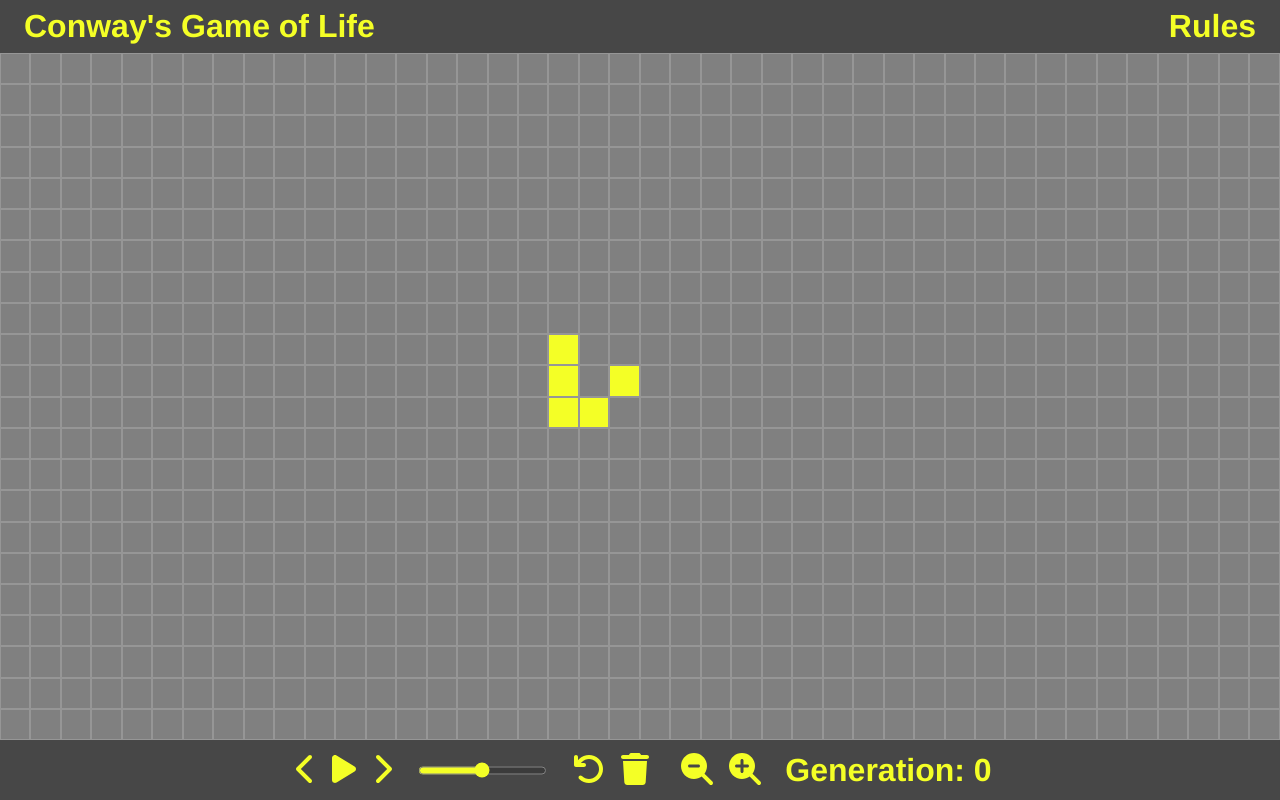
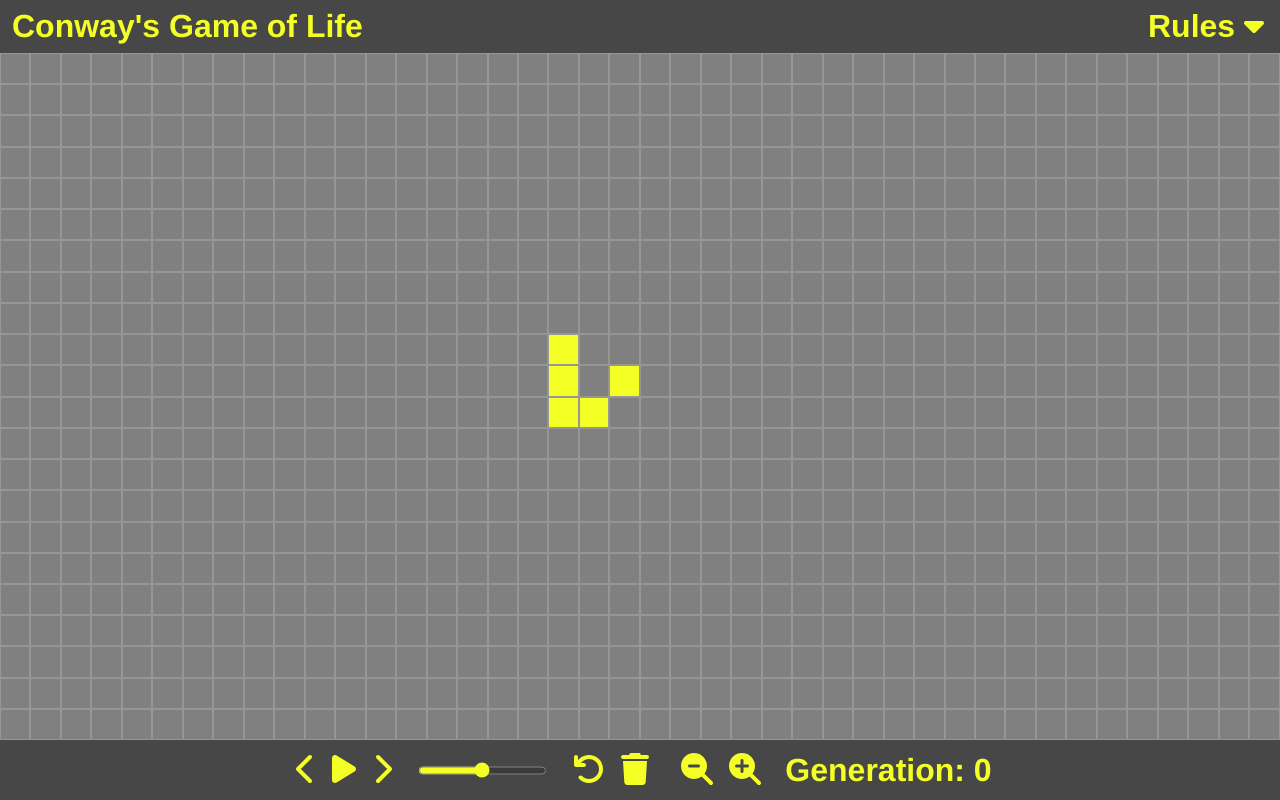
Before and after one commit to brombaut/game-of-life, a Vue app: page / in a window 1280 px wide. Built offline with nearby package versions, Linux system fonts and the light colour scheme.

Commit message:
Rules dropdown

```diff
--- a/src/components/GameHeader.vue
+++ b/src/components/GameHeader.vue
@@ -1,16 +1,19 @@
 <template>
   <header id="game-header">
-    <h1>Conway's Game of Life</h1>
-    <h1>Rules</h1>
+    <h1 class="title">Conway's Game of Life</h1>
+    <RulesPane />
   </header>
 </template>
 
 <script lang="ts">
 import { defineComponent } from 'vue';
+import RulesPane from "@/components/RulesPane.vue"
 
 export default defineComponent({
   name: "GameHeader",
-
+  components: {
+    RulesPane,
+  },
 });
 </script>
 
@@ -23,12 +26,11 @@ export default defineComponent({
   display: flex;
   flex-direction: row;
   justify-content: space-between;
-  padding: 0 16px;
+  // padding: 0 16px;
 
-  h1 {
-    padding: 8px;
+  .title {
+    padding: 8px 12px;
     color: $primary;
-
   }
 }
 
--- /dev/null
+++ b/src/components/RulesPane.vue
@@ -0,0 +1,92 @@
+<template>
+  <div id="rules-pane">
+    <button class="dropbtn" @click="toggleShow">
+      Rules
+      <font-awesome-icon
+        class="caret"
+        :class="{'rotate-180': show}"
+        :icon="['fas', 'caret-down']" />
+    </button>
+    <div class="dropdown-content" :class="{show: show}">
+      <p>The <b>Game of Life</b> is a cellular automaton devised by the British mathematician John Horton Conway in 1970. It is a zero-player game, meaning that its evolution is determined by its initial state, requiring no further input. One interacts with the Game of Life by creating an initial configuration and observing how it evolves.</p>
+      <p>The universe of the Game of Life is an infinite, two-dimensional orthogonal grid of square <i>cells</i>, each of which is in one of two possible states, <i>live</i> or <i>dead</i> (or populated and unpopulated, respectively). Every cell interacts with its eight <i>neighbours</i>, which are the cells that are horizontally, vertically, or diagonally adjacent.</p>
+      <p>At each step in time, the following transitions occur:</p>
+      <ol>
+        <li>Any live cell with fewer than two live neighbours dies, as if by underpopulation.</li>
+        <li>Any live cell with two or three live neighbours lives on to the next generation.</li>
+        <li>Any live cell with more than three live neighbours dies, as if by overpopulation.</li>
+        <li>Any dead cell with exactly three live neighbours becomes a live cell, as if by reproduction.</li>
+      </ol>
+      <p>Read more <a href="https://en.wikipedia.org/wiki/Conway%27s_Game_of_Life" target="_blank">here</a>.</p>
+    </div>
+  </div>
+</template>
+
+<script lang="ts">
+import { defineComponent } from 'vue';
+
+export default defineComponent({
+  name: "RulesPane",
+  data() {
+    return {
+      show: false,
+    };
+  },
+  methods: {
+    toggleShow() {
+      this.show = !this.show;
+    },
+  },
+});
+</script>
+
+<style lang="scss">
+#rules-pane {
+  position: relative;
+  display: inline-block;
+
+  .dropbtn {
+    background-color: inherit;
+    color: $primary;
+    height: 100%;
+    padding: 0px 16px;
+    font-size: 2em;
+    font-weight: bold;
+    border: none;
+    cursor: pointer;
+
+    .caret {
+      transition: all 0.5s;
+      transform: rotate(0deg);
+
+      &.rotate-180 {
+        transform: rotate(180deg);
+      }
+    }
+  }
+
+  .dropdown-content {
+    font-size: 0.8em;
+    display: none;
+    flex-direction: column;
+    justify-content: flex-start;
+    text-align: left;
+    padding: 4px 8px;
+    right: 0;
+    position: absolute;
+    background-color: #f9f9f9;
+    min-width: 400px;
+    box-shadow: 0px 8px 16px 0px rgba(0,0,0,0.2);
+    z-index: 1;
+
+    p, ol {
+      margin-top: 4px;
+      margin-bottom: 4px;
+    }
+
+    &.show {
+      display: flex;
+    }
+  }
+}
+</style>
```
Also changed, not shown: src/components/HelloWorld.vue (deleted, +0 -61 lines), 1 other file (tests, documents, lock files or other folders).
